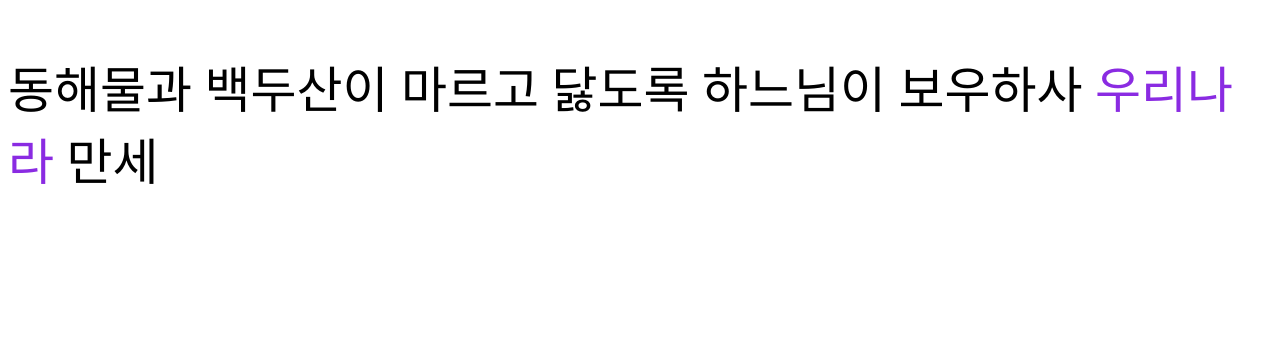
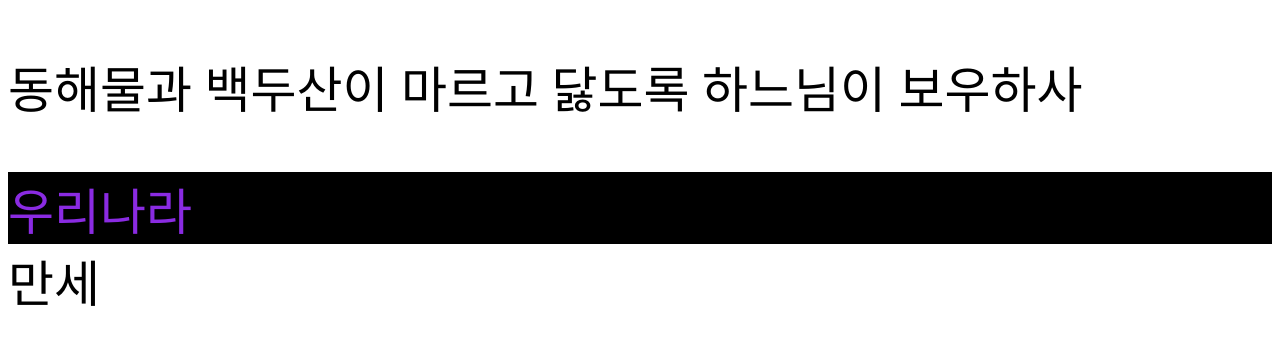
Before and after one commit to yeyoung8805/Vue-lecture, a plain HTML site: page index.html in a window 1280 px wide. Drawn offline with Linux system fonts and the light colour scheme.

Commit message:
div, the block element

```diff
--- a/index.html
+++ b/index.html
@@ -13,7 +13,7 @@
 <body>
   <p>
     동해물과 백두산이 마르고 닳도록
-    하느님이 보우하사 <span>우리나라</span> 만세
+    하느님이 보우하사 <div>우리나라</div> 만세
   </p>
 </body>
 
--- a/main.css
+++ b/main.css
@@ -1,6 +1,7 @@
 body {
   font-size: 50px;
 }
-span {
+div {
   color: blueviolet;
+  background: black;
 }
```
